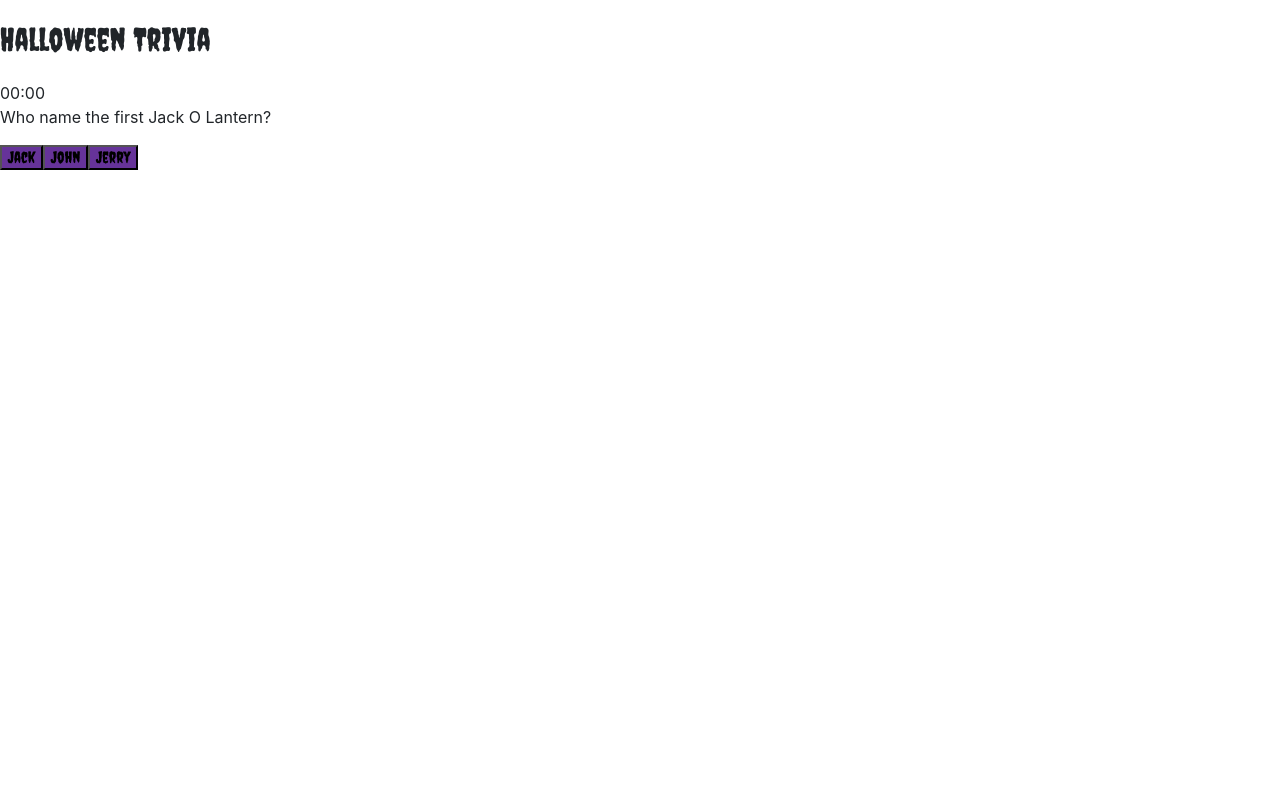
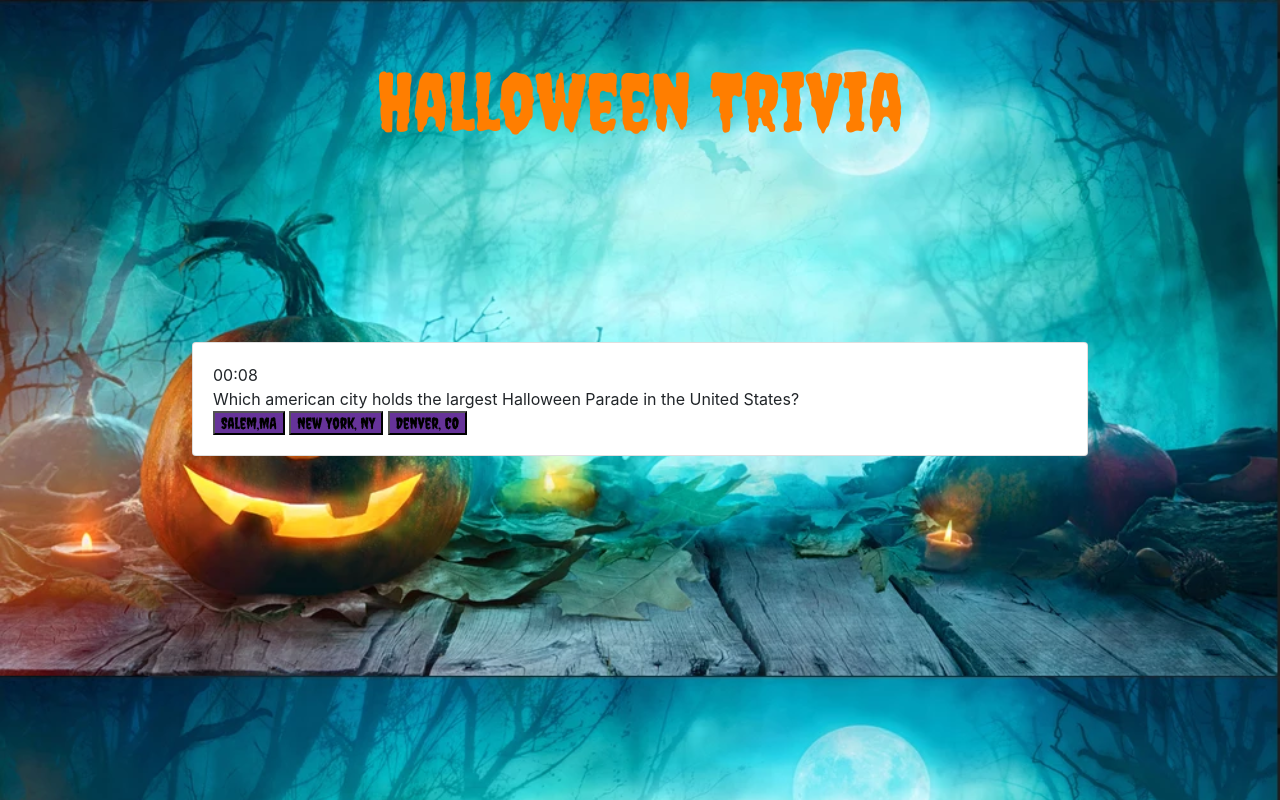
Before and after one commit to samuniz/trivia-game, a plain HTML site: page index.html in a window 1280 px wide. Both pictures are taken after a click on the button "Start". Drawn offline with nearby package versions, Linux system fonts and the light colour scheme.

Commit message:
added background image and style the fonts, changed the function display questions, added function to compare user choice to correct answer

```diff
--- a/assets/css/style.css
+++ b/assets/css/style.css
@@ -1,4 +1,15 @@
+body{
+    background: url("../images/background.webp");
+    background-size: cover;
+    height: auto;
+}
+.card{
+    margin: 15%;
+}
 h1{
+    color:#FF7E00;
+    font-size: 80px;
+    text-align: center;
     font-family: 'Creepster', cursive;
 }
 button{
@@ -6,6 +17,7 @@ button{
     font-family: 'Creepster', cursive;
 }
 
-#questions{
+
+.card-body{
     display: none;
 }
--- a/assets/javascript/game.js
+++ b/assets/javascript/game.js
@@ -1,5 +1,5 @@
 // @ts-nocheck
-var questionscounter = 0;
+var questionsCounter = 0;
 var clockRunning = false
 var intervalId;
 var timer = 0;
@@ -11,15 +11,15 @@ var questionsList = [
         a1: "Jack ",
         a2: "John ",
         a3: "Jerry ",
-        correct: "Jack",
-        active: true
+        c: "Jack",
+
     },
     {
         q: "Which american city holds the largest Halloween Parade in the United States?",
         a1: "Salem,MA",
         a2: "New York, NY",
         a3: "Denver, CO",
-        correct: "New York, NY",
+        c: "New York, NY",
 
     },
     {
@@ -27,21 +27,21 @@ var questionsList = [
         a1: "1991",
         a2: "1996",
         a3: "1993",
-        correct: "1993",
+        c: "1993",
     },
     {
         q: "What's the most popular candy for Halloween?",
         a1: "Candy Corn",
         a2: "Chocolate",
         a3: "Gummy Bear",
-        correct: "Chocolate",
+        c: "Chocolate",
     },
     {
         q: "What's the meaning of Dracula ?",
         a1: "Son of Evil",
         a2: "Son of Darkness",
         a3: "Father of Evil",
-        correct: "Son of Evil",
+        c: "Son of Evil",
 
     },
     {
@@ -49,114 +49,116 @@ var questionsList = [
         a1: "Kansas",
         a2: "Texas",
         a3: "Alabama",
-        correct: "Alabama",
+        c: "Alabama",
     },
     {
         q: "Who was the first actor to play Wolf Man?",
         a1: "Lon Chaney",
         a2: "Benicio Del Toro",
         a3: "Antony Hopkins",
-        correct: "Lon Chaney",
+        c: "Lon Chaney",
     },
     {
         q: "Who wrote the novel Frankenstein?",
         a1: "Agatha Christie",
         a2: "Mary Shelley",
         a3: "Stephen King",
-        correct: "Mary Shelley",
+        c: "Mary Shelley",
     },
     {
         q: "Which actor played Dr. Frank-n-Furter in The Rocky Horror Picture Show?",
         a1: "Tim Curry",
         a2: "Richard O'Brien",
         a3: "Peter Hinwood",
-        correct: "Tim Curry",
+        c: "Tim Curry",
     },
     {
         q: "Which of these Halloween films was NOT directed by Tim Burton?",
         a1: "Beetlejuice",
         a2: "The Nightmare Before Christmas",
         a3: "Corpse Bride",
-        correct: "The Nightmare Before Christmas"
+        c: "The Nightmare Before Christmas"
     }
 ];
-// create the data attr in every correct option
+
+// start the game
+$("#start").on("click", function () {
+    $("#start").remove()
+    $(".card-body").css("display", "block");
+    displayQuestion();
+});
+
+
+// start the clock
+$("#start").on("click", startClock);
+
+// // Display the first questions and the first options
+// $("#questions").text(questionsList[questionsCounter].q );
+// $(".a1").text(questionsList[questionsCounter].a1);
+// $(".a2").text(questionsList[questionsCounter].a2);
+// $(".a3").text(questionsList[questionsCounter].a3);
 
 
 
+// Display one question at time
+function displayQuestion() {
+    if (questionsCounter < (questionsList.length)) {
+        questionsCounter++;
+        $("#questions").text(questionsList[(questionsCounter-1)].q);
+        $(".a1").text(questionsList[(questionsCounter-1)].a1);
+        $(".a2").text(questionsList[(questionsCounter-1)].a2);
+        $(".a3").text(questionsList[(questionsCounter-1)].a3);
+    }
+    else if (questionsCounter == questionsList.length) {
+        $(".card-body").hide();
+        $("timer").stopClock();
+    }
+};
 
+// Function that compares user choice to correct answer
+$("button").on("click", function(){
+    displayQuestion();
 
-$("#start").on("click", function () {
-    $("#start").remove();
-    $("#questions").css("display", "block")
-    startGame();
+var userChoice = $(this).text();
+console.log(userChoice);
+if (userChoice == questionsList[questionsCounter].c) {
+    score++
+    console.log(score);
+
+}
 });
 
 
 
 
-function startGame() {
-    for (var i = 0; i < questionsList.length; i++) {
-        var newDiv = $("<div style='display:none' id='" + i + "'>");
-
-        if (questionsList[i].active == true) {
-            newDiv = $("<div style='display: block' id='" + i + "'>");
-        }
-
-        newDiv.append("<p>" + questionsList[i].q + "</p>");
-        newDiv.attr("data-correct", questionsList[i].correct);
-
-        var optionsDiv = $("<div>")
-        optionsDiv.append("<button onclick=clickButton(" + i + ")>" + questionsList[i].a1 + "<button onclick=clickButton(" + i + ")>" + questionsList[i].a2 + "<button onclick=clickButton(" + i + ")>" + questionsList[i].a3);
-
-        newDiv.append(optionsDiv);
-
-        $("#questions").append(newDiv);
-
-    };
-
-
-}
-// runs thru each questions and when user clicks the buttons move to the next question
-function clickButton(id) {
-    questionsList.forEach(function (question) {
-        if (question.active == true) {
-            questionsList[id].answer = event.currentTarget.innerText;
-            question.active = false;
-            questionsList[id + 1].active = true;
-            document.getElementById(id).style.display = 'none';
-            document.getElementById(id + 1).style.display = 'block';
-        }
-    })
-    console.log(questionsList[id])
-}
-
-
-    function start() {
+/* ============CLOCK FUNCTIONS=============== */
+// start the clock
+function startClock() {
     time = 10;
     $("#timer").text("00:10");
     console.log(time)
     if (!clockRunning) {
         intervalId = setInterval(count, 1000);
         clockRunning = true;
-        }else{
+    } else {
         clearInterval(intervalId);
     }
 
 }
-
+// make the clock cound
 function count() {
     time--;
     var converted = timeConverter(time);
-        console.log(converted);
+    // console.log(converted);
     $("#timer").text(converted);
     if (time === 0) {
         stop();
         $("#q_a").hide();
         $("#noTime").css("display", "block")
+    };
 }
-    }
-    function stop() {
+// stop the clock
+function stopClock() {
 
     clearInterval(intervalId);
     clockRunning = false;
@@ -164,6 +166,7 @@ function clickButton(id) {
     console.log(converted)
     $("#stopTime").text(converted);
 }
+// convert time on clock
 function timeConverter(t) {
 
     var minutes = Math.floor(t / 60);
@@ -182,3 +185,37 @@ function clickButton(id) {
 
     return minutes + ":" + seconds;
 }
+
+
+
+
+
+
+
+
+
+
+
+
+// function startGame() {
+
+//         var newDiv = $("<div id='" + i + "'>");
+
+//         if (questionsList[i].active == true) {
+//             newDiv = $("<div id='" + i + "'>");
+//         }
+
+//         newDiv.append("<p>" + questionsList[i].q + "</p>");
+//         newDiv.attr("data-correct", questionsList[i].correct);
+
+//         var optionsDiv = $("<div>")
+//         optionsDiv.append("<button onclick=clickButton(" + i + ")>" + questionsList[i].a1 + "<button onclick=clickButton(" + i + ")>" + questionsList[i].a2 + "<button onclick=clickButton(" + i + ")>" + questionsList[i].a3);
+
+//         newDiv.append(optionsDiv);
+
+//         $("#questions").append(newDiv);
+
+
+
+
+// }
--- a/index.html
+++ b/index.html
@@ -10,7 +10,8 @@
 
     <!-- Place favicon.ico in the root directory -->
     <link href="https://fonts.googleapis.com/css?family=Creepster&display=swap" rel="stylesheet">
-  <link rel="stylesheet" href="https://stackpath.bootstrapcdn.com/bootstrap/4.3.1/css/bootstrap.min.css" integrity="sha384-ggOyR0iXCbMQv3Xipma34MD+dH/1fQ784/j6cY/iJTQUOhcWr7x9JvoRxT2MZw1T" crossorigin="anonymous">
+    <link rel="stylesheet" href="https://stackpath.bootstrapcdn.com/bootstrap/4.3.1/css/bootstrap.min.css"
+        integrity="sha384-ggOyR0iXCbMQv3Xipma34MD+dH/1fQ784/j6cY/iJTQUOhcWr7x9JvoRxT2MZw1T" crossorigin="anonymous">
     <link rel="stylesheet" href="assets/css/normalize.css">
     <link rel="stylesheet" href="assets/css/style.css">
 
@@ -18,23 +19,26 @@
 </head>
 
 <body>
-<div>
+
     <h1>Halloween Trivia</h1>
-
     <button id="start">Start</button>
-
+    <div class="card">
+        <div class="card-body">
             <div id="container">
                 <div id="timer">00:00</div>
-      <div id="questions" >
-
+                <div id="questions">
                 </div>
-      <div id ="options">
-
+                <div id="options">
+                    <button class="a1"></button>
+                    <button class="a2"></button>
+                    <button class="a3"></button>
+                </div>
             </div>
         </div>
     </div>
 
-  <script src="https://code.jquery.com/jquery-3.4.1.min.js" integrity="sha256-CSXorXvZcTkaix6Yvo6HppcZGetbYMGWSFlBw8HfCJo=" crossorigin="anonymous"></script>
+    <script src="https://code.jquery.com/jquery-3.4.1.min.js"
+        integrity="sha256-CSXorXvZcTkaix6Yvo6HppcZGetbYMGWSFlBw8HfCJo=" crossorigin="anonymous"></script>
     <script>window.jQuery || document.write('<script src="js/vendor/jquery-3.4.1.min.js"><\/script>')</script>
 
     <script src="assets/javascript/game.js"></script>
```
Also changed, not shown: assets/images/background.webp (added). Lines whose indentation alone changed are shown as unchanged.
